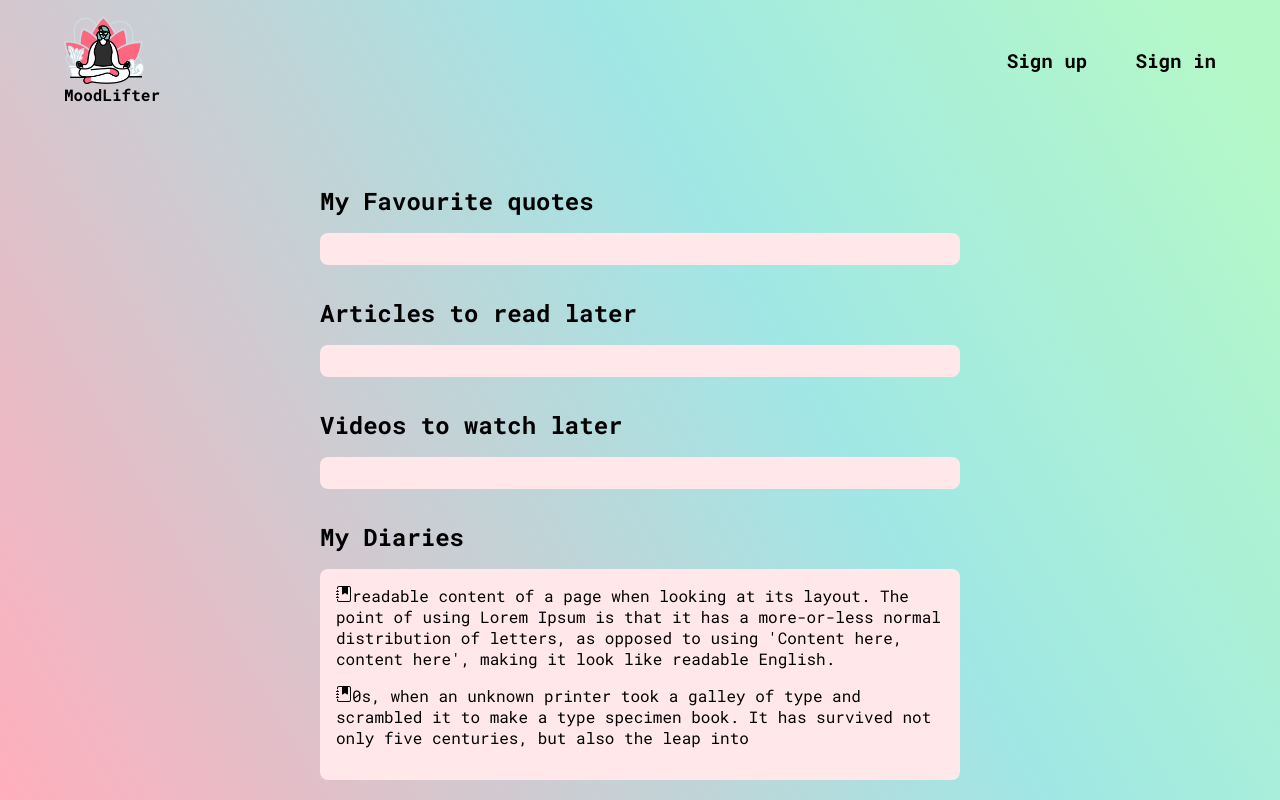
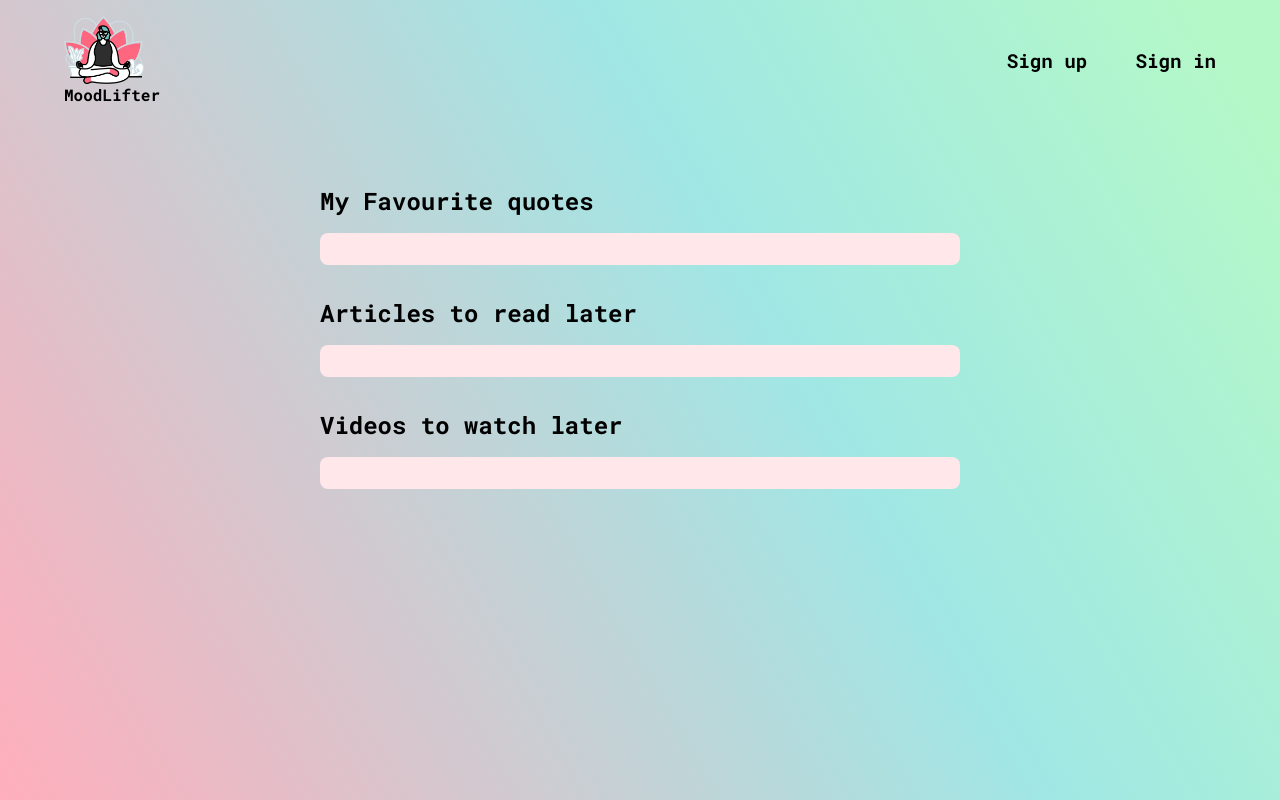
Before and after one commit to hannah68/MoodLifter, a React (Create React App) app: page /profile in a window 1280 px wide. Built offline with nearby package versions, Linux system fonts and the light colour scheme.

Commit message:
add profle styling

```diff
--- a/src/client/pages/Profile.tsx
+++ b/src/client/pages/Profile.tsx
@@ -1,8 +1,5 @@
 import "../styles/profile.css";
-import {
-	BsFillChatRightQuoteFill,
-	BsFillJournalBookmarkFill,
-} from "react-icons/bs";
+import { BsFillChatRightQuoteFill } from "react-icons/bs";
 import { GoDeviceCameraVideo } from "react-icons/go";
 import { FaBook } from "react-icons/fa";
 
@@ -47,7 +44,7 @@ const Profile = (props: IProfileProps) => {
 									</li>
 								);
 						  })
-						: "There is not any Favourite quote"}
+						: <li>There is not any Favourite quote</li>}
 				</ul>
 			</div>
 			<div className="read-container">
@@ -66,7 +63,7 @@ const Profile = (props: IProfileProps) => {
 									</li>
 								);
 						  })
-						: "There is not any article to read"}
+						: <p>There is not any article to read</p>}
 				</ul>
 			</div>
 			<div className="see-container">
@@ -85,33 +82,7 @@ const Profile = (props: IProfileProps) => {
 									</li>
 								);
 						  })
-						: "There is not any video to watch"}
-				</ul>
-			</div>
-			<div className="diary-save-container">
-				<h2>My Diaries</h2>
-				<ul className="diary-list">
-					<li>
-						<p>
-							<span>
-								<BsFillJournalBookmarkFill />
-							</span>
-							readable content of a page when looking at its layout. The point
-							of using Lorem Ipsum is that it has a more-or-less normal
-							distribution of letters, as opposed to using 'Content here,
-							content here', making it look like readable English.
-						</p>
-					</li>
-					<li>
-						<p>
-							<span>
-								<BsFillJournalBookmarkFill />
-							</span>
-							0s, when an unknown printer took a galley of type and scrambled it
-							to make a type specimen book. It has survived not only five
-							centuries, but also the leap into{" "}
-						</p>
-					</li>
+						: <p>There is not any video to watch</p>}
 				</ul>
 			</div>
 		</div>
--- a/src/client/pages/Recommendation.tsx
+++ b/src/client/pages/Recommendation.tsx
@@ -1,4 +1,4 @@
-import {useState} from "react";
+import { useState } from "react";
 import { RiArticleFill } from "react-icons/ri";
 import { AiFillVideoCamera } from "react-icons/ai";
 import { AiOutlineHeart, AiFillHeart } from "react-icons/ai";
@@ -9,23 +9,32 @@ import DiaryForm from "../components/DiaryForm";
 import { iconStyle, iconStyleSize, uniqueArrHandler } from "../utils/utils";
 
 import { RecommendationType, FavouriteType } from "../interfaces";
-import { Quote, Article, Video} from '../../server/config/interfaces';
+import { Quote, Article, Video } from "../../server/config/interfaces";
 
 import "../styles/recommendation.css";
 
 export interface IRecommendationProps {
 	recomData: RecommendationType[];
 	favouriteData: FavouriteType;
-	setSavedQuote: (target: RecommendationType['quote']) => void;
-	savedQuote: RecommendationType['quote'];
-	savedArticle: RecommendationType['article'];
-	setSavedArticle: (target: RecommendationType['article']) => void;
-	savedVideo: RecommendationType['video'];
-	setSavedVideo: (target: RecommendationType['video']) => void;
+	setSavedQuote: (target: RecommendationType["quote"]) => void;
+	savedQuote: RecommendationType["quote"];
+	savedArticle: RecommendationType["article"];
+	setSavedArticle: (target: RecommendationType["article"]) => void;
+	savedVideo: RecommendationType["video"];
+	setSavedVideo: (target: RecommendationType["video"]) => void;
 }
 
 const Recommendation = (props: IRecommendationProps) => {
-	const { recomData, favouriteData, setSavedQuote, savedQuote,savedArticle, setSavedArticle, savedVideo, setSavedVideo} = props;
+	const {
+		recomData,
+		favouriteData,
+		setSavedQuote,
+		savedQuote,
+		savedArticle,
+		setSavedArticle,
+		savedVideo,
+		setSavedVideo,
+	} = props;
 
 	const [article, video, advice, quote] = recomData;
 
@@ -38,15 +47,15 @@ const Recommendation = (props: IRecommendationProps) => {
 	const savedQuoteHandler = (quote: Quote) => {
 		setSavedQuote([...savedQuote, quote]);
 		// setFillHeartIcon(true);
-	}
+	};
 
 	const savedArticleHandler = (article: Article) => {
 		setSavedArticle([...savedArticle, article]);
-	}
+	};
 
 	const savedVideoHandler = (video: Video) => {
 		setSavedVideo([...savedVideo, video]);
-	}
+	};
 
 	return (
 		<div className="recom-page">
@@ -55,7 +64,10 @@ const Recommendation = (props: IRecommendationProps) => {
 					<div className="quote-container" key={index}>
 						<div className="quote-title">
 							<h3>“{qt.text}”</h3>
-							<span onClick={() => savedQuoteHandler(qt)}> <AiOutlineHeart style={iconStyleSize} /></span>
+							<span onClick={() => savedQuoteHandler(qt)}>
+								{" "}
+								<AiOutlineHeart style={iconStyleSize} />
+							</span>
 						</div>
 
 						<p className="quote-author">— {qt.author}</p>
@@ -96,7 +108,7 @@ const Recommendation = (props: IRecommendationProps) => {
 					<span className="fav-res">{favouriteData.favPerson}</span>
 				</li>
 				<li>
-					Why don't you go to ....{" "}
+					Why don't you go to ....
 					<span className="fav-res">{favouriteData.favPlace}</span>
 				</li>
 				<li>
@@ -116,11 +128,6 @@ const Recommendation = (props: IRecommendationProps) => {
 					<span className="fav-res">{favouriteData.accomplishment}</span>
 				</li>
 			</ul>
-
-			<div className="diary-container">
-				<h3>Did you know journaling can improve your mood ? </h3>
-				<DiaryForm />
-			</div>
 
 			<h3 className="content-container">
 				Still not feeling good? checkout our articles and videos.
--- a/src/client/styles/profile.css
+++ b/src/client/styles/profile.css
@@ -7,15 +7,13 @@
 
 .quote-save-container h2,
 .read-container h2,
-.see-container h2,
-.diary-save-container h2{
+.see-container h2{
     margin-bottom: 1rem;
 }
 
 .quote-list,
 .article-save-list,
-.video-save-list,
-.diary-list{
+.video-save-list{
     list-style: none;
     background-color: #ffe7ea;
     padding: 1rem;
@@ -24,8 +22,7 @@
 
 .quote-list li,
 .article-save-list li,
-.video-save-list li,
-.diary-list li{
+.video-save-list li{
     padding-bottom: 1rem;
 }
 
--- a/src/client/styles/recommendation.css
+++ b/src/client/styles/recommendation.css
@@ -154,3 +154,27 @@
 .fav-res {
 	font-weight: bold;
 }
+
+/* journal page */
+
+.journal-container{
+	display: flex;
+	justify-content: space-between;
+}
+
+
+.diary-save-container h2{
+    margin-bottom: 1rem;
+}
+
+.diary-list{
+	margin-top: 4rem;
+    list-style: none;
+    background-color: #ffe7ea;
+    padding: 1rem;
+    border-radius: 8px;
+}
+
+.diary-list li{
+    padding-bottom: 1rem;
+}
```
